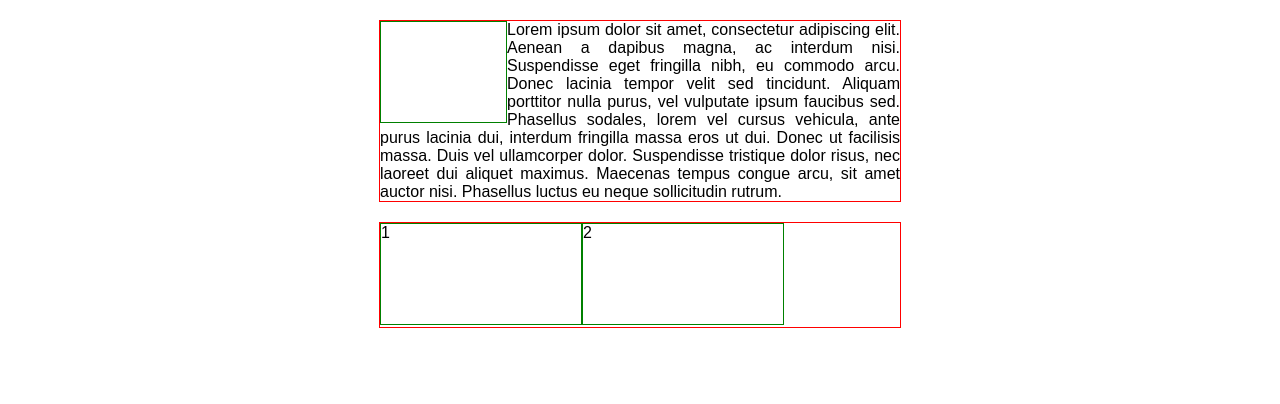
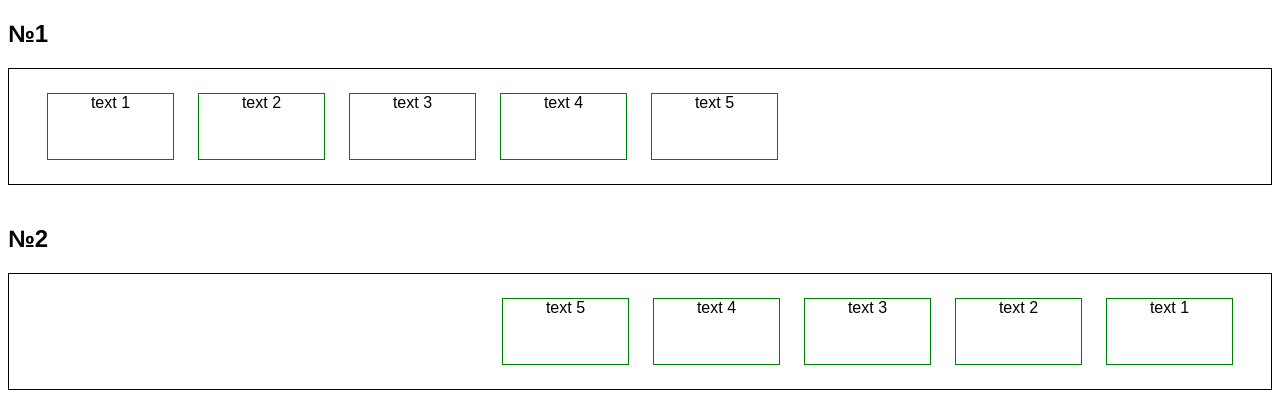
Before and after one commit to OlesaMin18/Git, a plain HTML site: page float4/index.html in a window 1280 px wide. Drawn offline with Linux system fonts and the light colour scheme.

Commit message:
Свойство floa

```diff
--- a/float4/index.html
+++ b/float4/index.html
@@ -1,26 +1,28 @@
 <!DOCTYPE html>
 <html lang="ru">
 <head>
-        <meta charset="utf-8">
-        <title>Работа со свойствами float</title>
+    <meta charset="UTF-8">
+    <title>Свойство float</title>
     <link rel="stylesheet" href="style.css">
 </head>
 <body>
+    <h2>№1</h2>
     <div class="parent">
-            <div class="child"></div>
-             Lorem ipsum dolor sit amet, consectetur adipiscing elit. Aenean a
-            dapibus magna, ac interdum nisi. Suspendisse eget fringilla nibh,
-            eu commodo arcu. Donec lacinia tempor velit sed tincidunt. Aliquam
-            porttitor nulla purus, vel vulputate ipsum faucibus sed. Phasellus
-            sodales, lorem vel cursus vehicula, ante purus lacinia dui, interdum
-            fringilla massa eros ut dui. Donec ut facilisis massa. Duis vel
-            ullamcorper dolor. Suspendisse tristique dolor risus, nec laoreet
-            dui aliquet maximus. Maecenas tempus congue arcu, sit amet auctor
-            nisi. Phasellus luctus eu neque sollicitudin rutrum.
+        <div class="child">text 1</div>
+        <div class="child">text 2</div>
+        <div class="child">text 3</div>
+        <div class="child">text 4</div>
+        <div class="child">text 5</div>
+        <div class="clearfix"></div>
     </div>
-        <div class="parent parent2">
-            <div class="child">1</div>
-            <div class="child">2</div>
+
+    <h2>№2</h2>
+    <div class="parent">
+        <div class="child right">text 1</div>
+        <div class="child right">text 2</div>
+        <div class="child right">text 3</div>
+        <div class="child right">text 4</div>
+        <div class="child right">text 5</div>
         <div class="clearfix"></div>
     </div>
 </body>
--- a/float4/style.css
+++ b/float4/style.css
@@ -3,27 +3,24 @@ body {
 }
 
 .parent {
-    width: 520px;
-    margin: 20px auto;
-    border: 1px solid red;
-    text-align: justify;
-    overflow: hidden;
+    border: 1px solid black;
+    padding: 24px 38px;
+    margin-bottom: 40px;
 }
 
 .child {
+    float: left;
     width: 125px;
-    height: 100px;
+    height: 65px;
+    margin-right: 24px;
     border: 1px solid green;
-    float: left;
-}
-.parent2 {
-    height: 104px;
-    overflow: visible;
+    text-align: center;
 }
 
-.parent2 .child {
-    width: 200px;
-    height: 100px;
+.right {
+    float: right;
+    margin-right: 0;
+    margin-left: 24px;
 }
 
 .clearfix {
```
Lines whose indentation alone changed are shown as unchanged.
